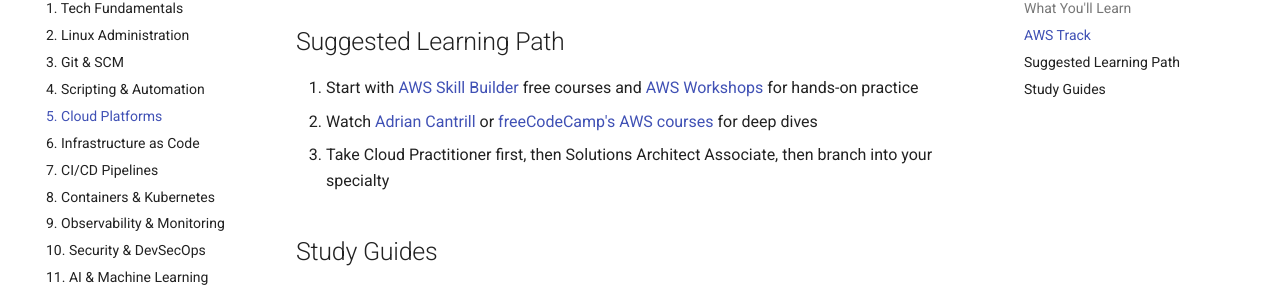
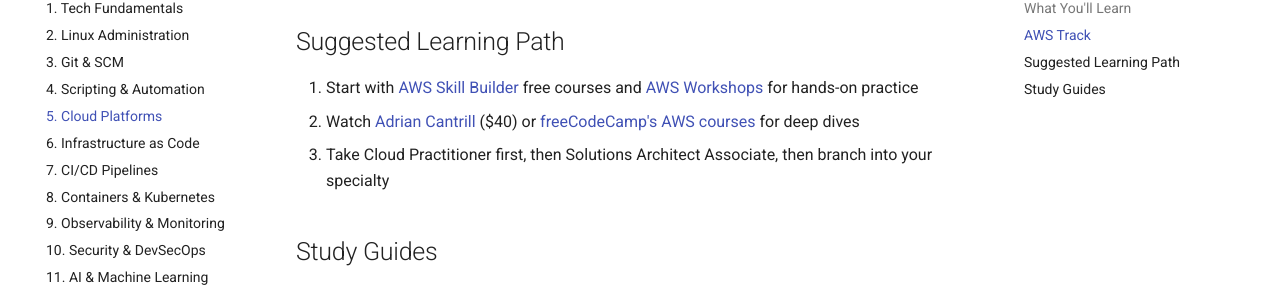
Before and after one commit to SamuelTillman/infra-ops-academy, an MkDocs documentation site: the page built from docs/tracks/cloud-platforms.md, in a window 1280 px wide and 900 px high, scrolled down 919 px. Shown: the part 148-437 px from the top of the window. Built offline with MkDocs 1.6.1 and Material for MkDocs 9.7.7, drawn with Linux system fonts in a browser that asks for light colours; comment, search, counter and statistics services are not loaded.

Commit message:
Fix broken link and add price to Cloud Platforms

```diff
--- a/docs/tracks/cloud-platforms.md
+++ b/docs/tracks/cloud-platforms.md
@@ -35,7 +35,7 @@
 ## Suggested Learning Path
 
 1. Start with [AWS Skill Builder](https://skillbuilder.aws/) free courses and [AWS Workshops](https://workshops.aws/) for hands-on practice
-2. Watch [Adrian Cantrill](https://www.youtube.com/@adriancantrill) or [freeCodeCamp's AWS courses](https://www.youtube.com/@freecodecamp) for deep dives
+2. Watch [Adrian Cantrill](https://learn.cantrill.io/p/aws-certified-solutions-architect-associate-saa-c03) ($40) or [freeCodeCamp's AWS courses](https://www.youtube.com/@freecodecamp) for deep dives
 3. Take Cloud Practitioner first, then Solutions Architect Associate, then branch into your specialty
 
 ## Study Guides
```
